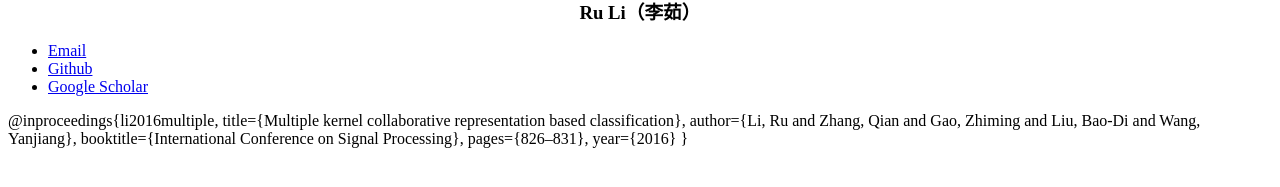
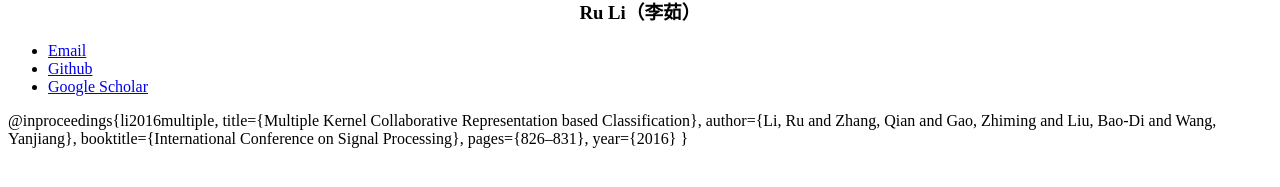
Before and after one commit to liru0126/liru0126.github.io, a Jekyll site: the page built from collections/2016_icsp/icsp2016.md, in a window 1280 px wide. Shown: the part 248-435 px from the top of the page. Built offline with Jekyll 4.4.1, drawn with Linux system fonts in a browser that asks for light colours; our own code applies the rules of GitHub Pages for plain Markdown files.

```diff
--- a/collections/2016_icsp/icsp2016.md
+++ b/collections/2016_icsp/icsp2016.md
@@ -1,5 +1,5 @@
 @inproceedings{li2016multiple,
-  title={Multiple kernel collaborative representation based classification},
+  title={Multiple Kernel Collaborative Representation based Classification},
   author={Li, Ru and Zhang, Qian and Gao, Zhiming and Liu, Bao-Di and Wang, Yanjiang},
   booktitle={International Conference on Signal Processing},
   pages={826--831},
```
